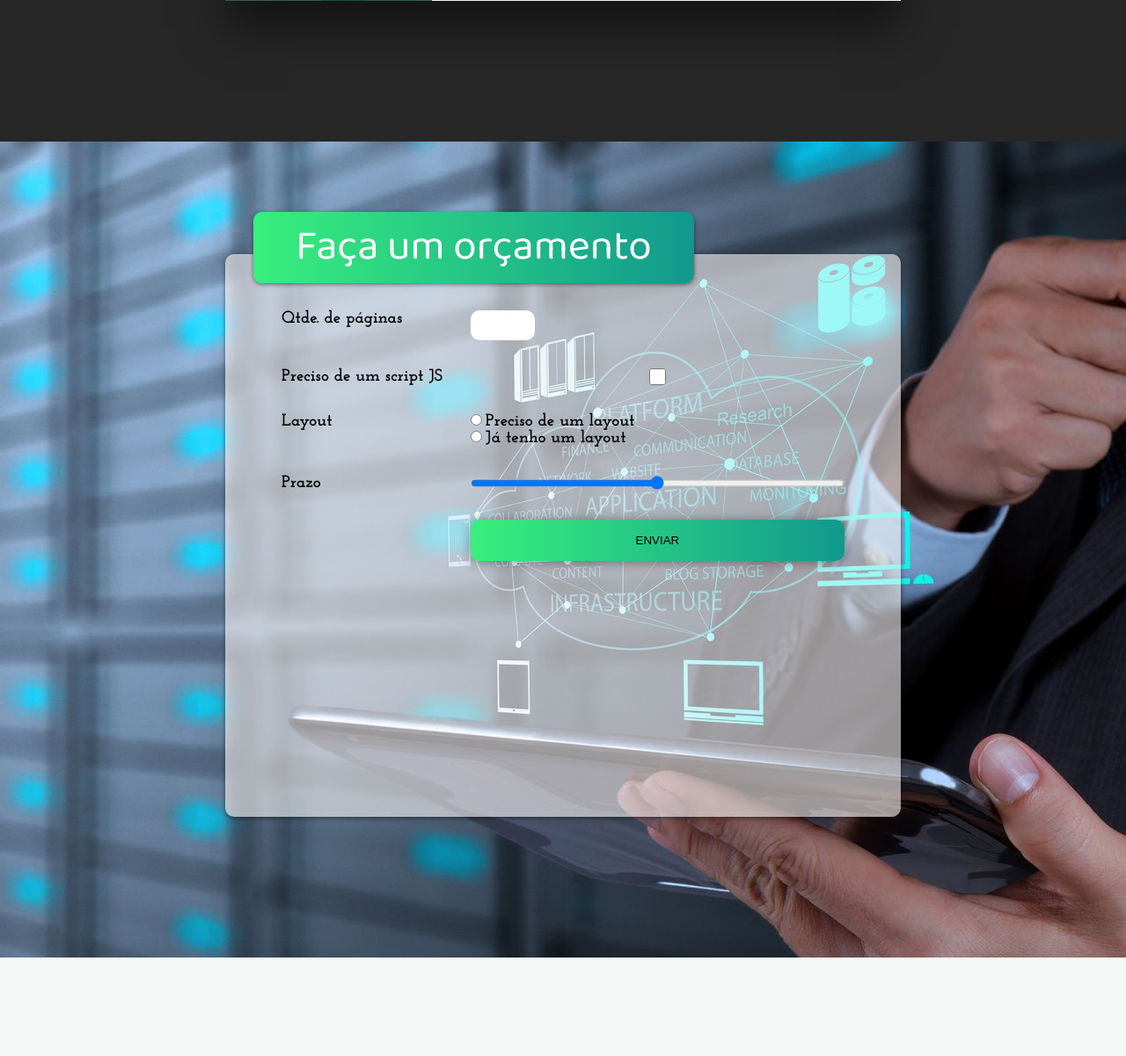
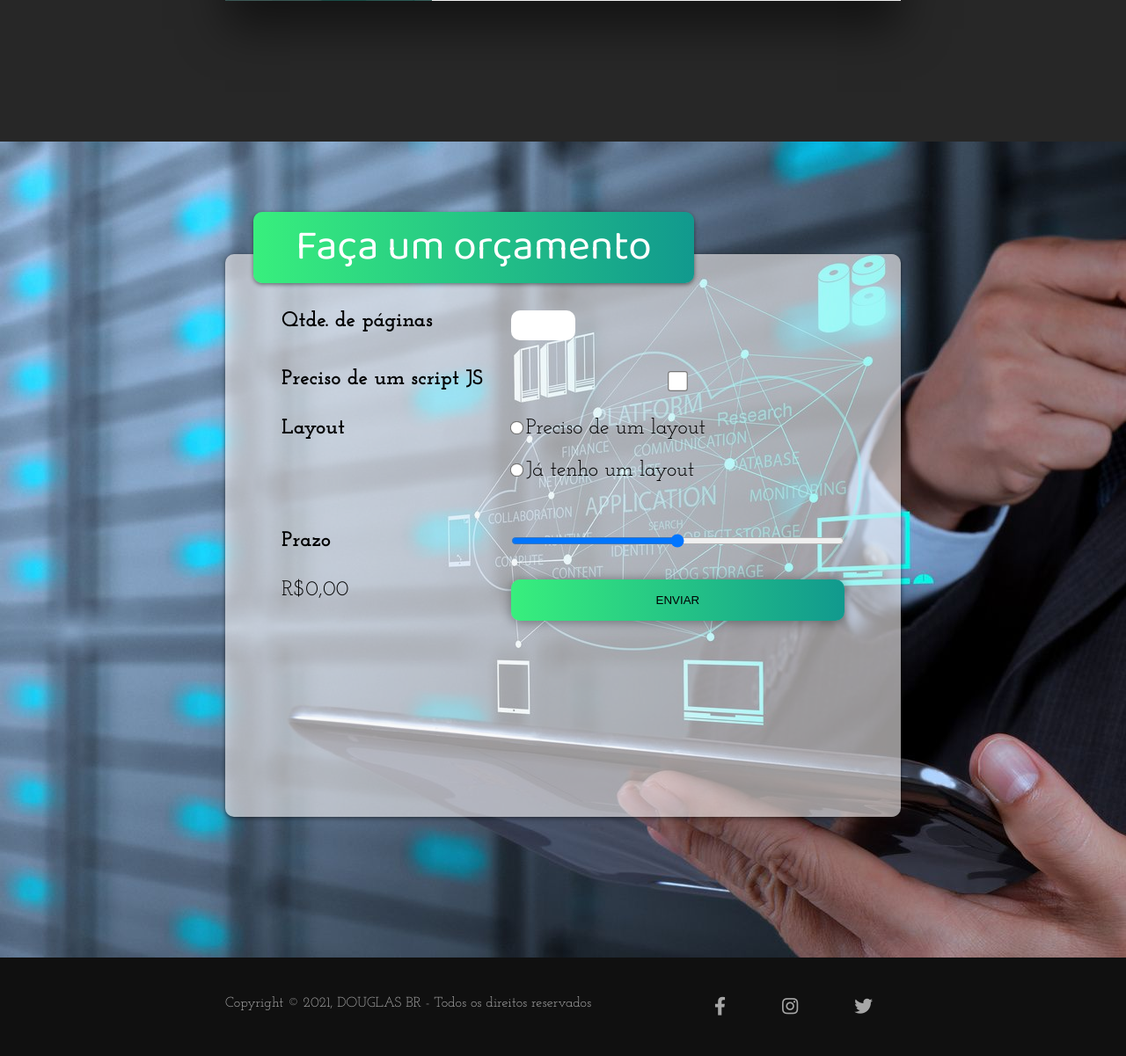
Before and after one commit to douglasbrtt/portifolio, a PHP site: page / in a window 1280 px wide. Shown: the part 2289-3490 px from the top of the page at 88% size. Before the commit the page ends 3378 px from the top, so only its background shows below. Run offline with PHP 8.4, Linux system fonts and the light colour scheme.

Commit message:
:package: finish

```diff
--- a/index.html
+++ b/index.html
@@ -12,6 +12,15 @@
         <link rel="manifest" href="./imagens/site.webmanifest">
     </head>
     <body>
+        <div id="preloader">
+            <div class="inner">
+               <div class="bolas">
+                  <div></div>
+                  <div></div>
+                  <div></div>
+               </div>
+            </div>
+        </div>
         <div class="container">
 
             <div class="hamburguer">
@@ -21,7 +30,7 @@
                 <span>fechar</span>
             </div>
 
-            <header>
+            <header id="home">
                 <div class="img-wrapper">
                     <img src="./imagens/background1.jpg" alt="">
                 </div>
@@ -35,11 +44,10 @@
             <asside class="div sidebar">
                 <nav>
                     <ul class="menu">
-                        <li class="menu-item"><a href="#" class="menu-link">Home</a></li>
-                        <li class="menu-item"><a href="#" class="menu-link">Conhecimento</a></li>
-                        <li class="menu-item"><a href="#" class="menu-link">Projetos</a></li>
-                        <li class="menu-item"><a href="#" class="menu-link">Contato</a></li>
-                        <li class="menu-item"><a href="#" class="menu-link">Orçamento</a></li>
+                        <li class="menu-item"><a href="#home" class="menu-link">Home</a></li>
+                        <li class="menu-item"><a href="#conhecimentos" class="menu-link">Conhecimento</a></li>
+                        <li class="menu-item"><a href="#contato" class="menu-link">Contato</a></li>
+                        <li class="menu-item"><a href="#orcamento" class="menu-link">Orçamento</a></li>
                     </ul>
                 </nav>
                 <div class="social-media">
@@ -49,7 +57,7 @@
                 </div>
             </asside>
 
-            <section class="sessao-conhecimentos">
+            <section class="sessao-conhecimentos" id="conhecimentos">
                 <div class="sessao-header">
                     <h1>Conhecimentos</h1>
                 </div>
@@ -114,7 +122,7 @@
                 </div>
             </section>
 
-            <section class="sessao-contato">
+            <section class="sessao-contato" id="contato">
                 <div class="contato-wrapper">
                     <div class="contato-left">
 
@@ -141,17 +149,17 @@
                 </div>
             </section>
 
-            <section class="sessao-orcamento">
+            <section class="sessao-orcamento" id="orcamento">
                 <div class="orcamento-wrapper">
                     <h1>Faça um orçamento</h1>
                     <form>
-                        <label for="qtde">Qtde. de páginas</label>
+                        <label class="orcamento-opcao" for="qtde">Qtde. de páginas</label>
                         <input type="number" min="1" name="qtde" id="qtde">
 
-                        <label for="js">Preciso de um script JS</label>
+                        <label class="orcamento-opcao" for="js">Preciso de um script JS</label>
                         <input type="checkbox" name="js" id="js">
 
-                        <label> Layout </label>
+                        <label class="orcamento-opcao"> Layout </label>
                         <div class="group-layout">
                             <div>
                                 <input type="radio" name="layout" id="layout-sim">
@@ -162,14 +170,34 @@
                                 <label for="layout-nao">Já tenho um layout</label>
                             </div>
                         </div>
-                        <label for="prazo">Prazo</label>
-                        <input type="range" name="prazo" id="prazo">
+                        <label class="orcamento-opcao" for="prazo">Prazo</label>
+                        <input type="range" name="prazo" id="prazo" min="2" max="10">
+                        <label id="preco">R$0,00</label>
                         <button class="btn-orcamento" type="submit">Enviar</button>
                     </form>
                 </div>
             </section>
+
+            <footer>
+                <div class="footer-content">
+                    <p>
+                        Copyright &copy; 2021, DOUGLAS BR - Todos os direitos reservados
+                    </p>
+                    <div class="social-list">
+                        <ul>
+                            <li><a href="#"><i class="fab fa-facebook-f"></i></a></li>
+                            <li><a href="#"><i class="fab fa-instagram"></i></a></li>
+                            <li><a href="#"><i class="fab fa-twitter"></i></a></li>
+                        </ul>
+                    </div>
+                </div>
+            </footer>
+            <a href="#home" id="link-topo">
+                <i class="fas fa-arrow-up"></i>
+            </a>
         </div>
     </body>
 
     <script src="script.js"></script>
+
 </html>
--- a/script.js
+++ b/script.js
@@ -1,3 +1,29 @@
 document.querySelector(".hamburguer").addEventListener("click", ()=>
    document.querySelector(".container").classList.toggle("show-menu")
 );
+
+document.querySelector("#qtde").addEventListener("change", atualizarPreço)
+document.querySelector("#js").addEventListener("change", atualizarPreço)
+document.querySelector("#layout-sim").addEventListener("change", atualizarPreço)
+document.querySelector("#layout-nao").addEventListener("change", atualizarPreço)
+document.querySelector("#prazo").addEventListener("change", function() {
+
+   const prazo = document.querySelector("#prazo").value
+   document.querySelector ("label[for=prazo]").innerHTML = `Prazo: ${prazo} semanas`
+   atualizarPreco()
+})
+
+function atualizarPreço(){
+   const qtde = document.querySelector("#qtde").value
+   const temJS = document.querySelector("#js").checked
+   const incluiLayout = document.querySelector("#layout-sim").checked
+   const prazo = document.querySelector("#prazo").value
+
+   let preco = qtde * 200;
+   if (temJS) preco *= 1.1
+   if (incluiLayout) preco += 500
+   let taxaUrgencia = 1 - prazo*0.1;
+   preco += 1 + taxaUrgencia
+
+   document.querySelector("#preco").innerHTML = `R$ ${preco.toFixed(2)}`
+}
--- a/style.css
+++ b/style.css
@@ -6,6 +6,10 @@
     --font-primary: "Baloo Da 2", serif;
     --font-secundary: "Josefin Slab", serif;
     --font-action: "Mulish", serif;
+}
+
+html{
+    scroll-behavior: smooth;
 }
 
 *{
@@ -174,6 +178,7 @@ header{
     top: 0;
     right: -20rem;
     transition: all 1s;
+    z-index: 1;
 }
 
 .show-menu .sidebar{
@@ -462,7 +467,11 @@ section{
 
 .sessao-orcamento label{
     font-family: var(--font-secundary);
-    font-size: 1.2rem;
+    font-size: 1.5rem;
+
+}
+
+.orcamento-opcao{
     font-weight: bold;
 }
 
@@ -474,6 +483,16 @@ section{
     border-radius: 10px;
     border: none;
     padding: 0.3rem;
+}
+
+.sessao-orcamento input[type="radio"] {
+    margin-bottom: 30px;
+    transform: scale(1.2);
+}
+
+.sessao-orcamento input[type="checkbox"] {
+    margin-top: 5px;
+    transform: scale(1.2);
 }
 
 .btn-orcamento{
@@ -488,3 +507,51 @@ section{
     box-shadow: 0 .1rem .8rem rgba(0, 0, 0, .4);
     grid-column: 2;
 }
+
+footer{
+    width: 100%;
+    height: 7rem;
+    background-color: #101010;
+    display: flex;
+    justify-content: center;
+    align-items: center;
+}
+
+.footer-content{
+    width: 60%;
+    display: flex;
+    justify-content: space-between;
+}
+
+.footer-content p{
+    font-family: var(--font-secundary);
+    color: #a7a7a7;
+    font-size: 1.0rem;
+}
+
+.social-list a{
+    margin: 0 2rem;
+    color: #a7a7a7;
+    font-size: 1.3rem;
+}
+
+.social-list ul{
+    display: flex;
+}
+
+#link-topo{
+    position: fixed;
+    right: 3rem;
+    bottom: 2.5rem;
+    width: 2rem;
+    height: 2rem;
+    background: #11998e;  /* fallback for old browsers */
+    background: -webkit-linear-gradient(to right, #38ef7d, #11998e);  /* Chrome 10-25, Safari 5.1-6 */
+    background: linear-gradient(to right, #38ef7d, #11998e); /* W3C, IE 10+/ Edge, Firefox 16+, Chrome 26+, Opera 12+, Safari 7+ */
+    display: flex;
+    justify-content: center;
+    align-items: center;
+    color: #fff;
+    border-radius: .3rem;
+    box-shadow: 0 .1rem .8rem rgba(0, 0, 0, .4);
+}
```
